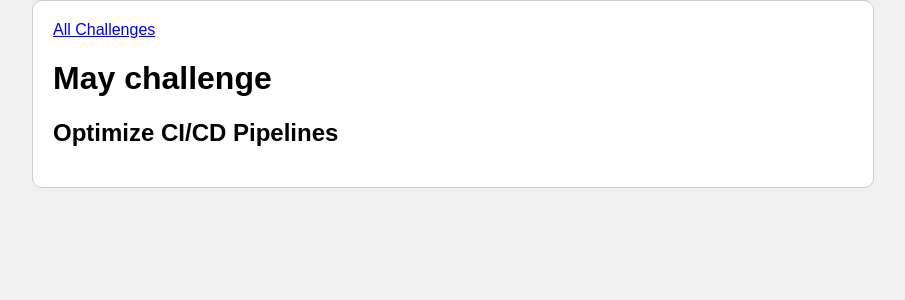
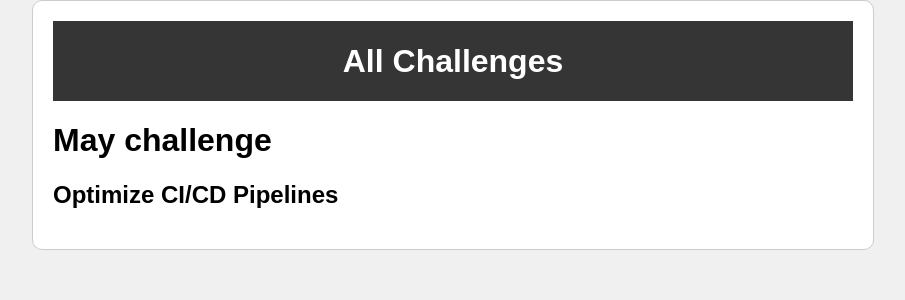
Before and after one commit to Mostafa-Anwar-101/Django-Python-practice, a Django app: page /challenges/may in a window 1280 px wide. Shown: the top 300 px of the page, without its empty margins (187-1092 px from the left). Run offline with Django 5.2, Linux system fonts and the light colour scheme.

Commit message:
add css styling

```diff
--- /dev/null
+++ b/challenges/static/challenges/includes/header.css
@@ -0,0 +1,25 @@
+header {
+    width: 100%;
+    height: 5rem;
+    background-color: #353535;
+  }
+
+  header nav {
+    width: 100%;
+    height: 100%;
+    display: flex;
+    justify-content: center;
+    align-items: center;
+  }
+
+  header nav a {
+    color: white;
+    font-size: 2rem;
+    font-weight: bold;
+    text-decoration: none;
+  }
+
+  header nav a:hover,
+  header nav a:active {
+    color: #cf54a6;
+  }
--- a/challenges/templates/challenges/challenge.html
+++ b/challenges/templates/challenges/challenge.html
@@ -1,4 +1,10 @@
 {% extends "base.html" %}
+{% load static %}
+
+{% block css_files %}
+    <link rel="stylesheet" href="{% static "challenges/challenges.css" %}">
+    <link rel="stylesheet" href="{% static "challenges/includes/header.css" %}">
+{% endblock css_files %}
 
 {% block page_title %}
 
--- a/challenges/templates/challenges/index.html
+++ b/challenges/templates/challenges/index.html
@@ -3,6 +3,7 @@
 
 {% block css_files %}
     <link rel="stylesheet" href="{% static "challenges/challenges.css" %}">
+    <link rel="stylesheet" href="{% static "challenges/includes/header.css" %}">
 {% endblock css_files %}
 {% block page_title %}
 
--- a/static/styles.css
+++ b/static/styles.css
@@ -1,3 +1,5 @@
+@import url('https://fonts.googleapis.com/css2?family=Roboto+Condensed:wght@400;700&display=swap');
+
 html{
     background-color: #f0f0f0;
     font-family: Arial, sans-serif;
```
Also changed, not shown: challenges/static/challenges/challenge.css (added, +22 -0 lines), challenges/static/challenges/challenges.css (+36 -3 lines).
